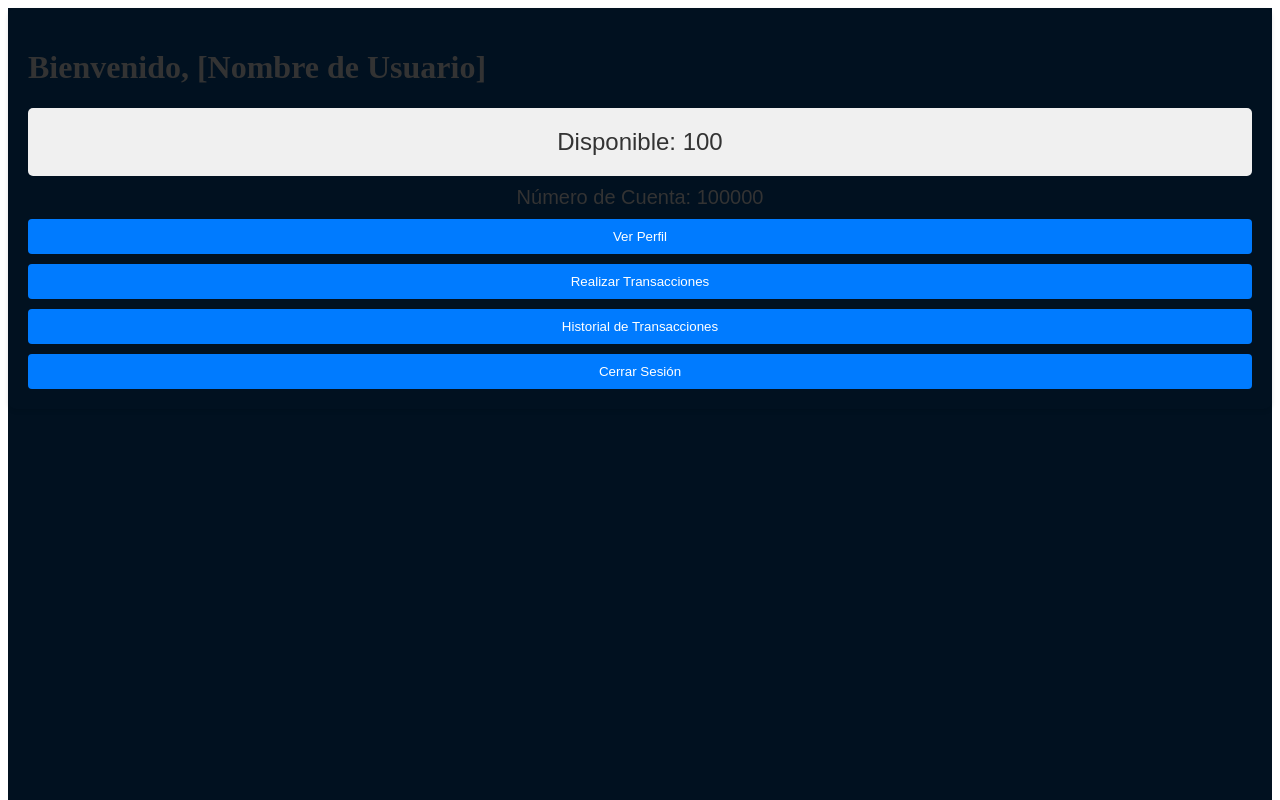
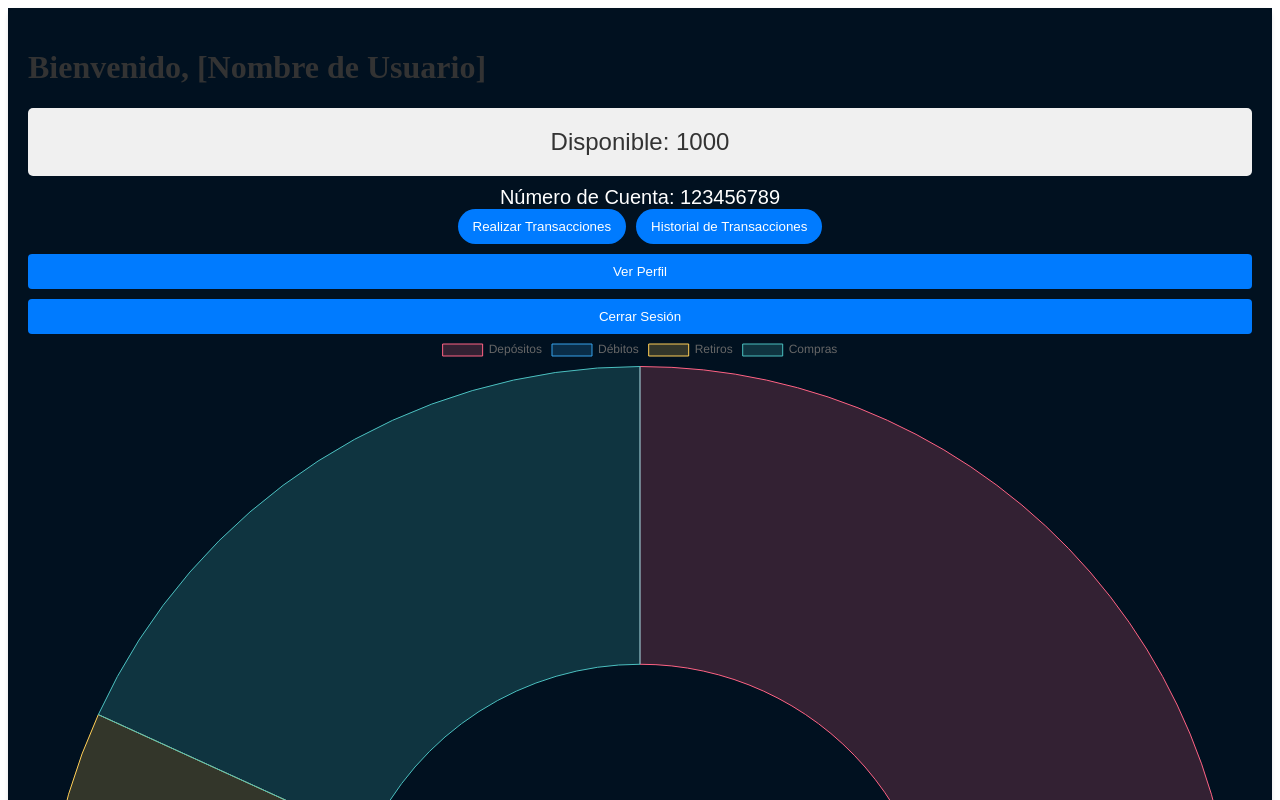
Before and after one commit to Arthurs101/pseudo-bank-db2, an Angular app in the folder front/mini-bank/: page /dashboard in a window 1280 px wide. Shown: the top 800 px of the page. Built offline with nearby package versions, Linux system fonts and the light colour scheme.

Commit message:
gráfico
gráfico, cambio de botones

```diff
--- a/front/mini-bank/src/app/dashboard/dashboard.component.html
+++ b/front/mini-bank/src/app/dashboard/dashboard.component.html
@@ -7,10 +7,14 @@
     <div class="numero-cuenta">
         Número de Cuenta: {{ numeroCuenta }}
     </div>
+    <!-- Contenedor para los botones de transacciones -->
+    <div class="transacciones-container">
+        <button>Realizar Transacciones</button>
+        <button>Historial de Transacciones</button>
+    </div>
     <div class="dashboard-menu">
         <button>Ver Perfil</button>
-        <button>Realizar Transacciones</button>
-        <button>Historial de Transacciones</button>
         <button>Cerrar Sesión</button>
     </div>
+    <canvas id="myChart" width="400" height="400"></canvas>
 </div>
--- a/front/mini-bank/src/app/dashboard/dashboard.component.scss
+++ b/front/mini-bank/src/app/dashboard/dashboard.component.scss
@@ -51,5 +51,28 @@
     font-size: 20px;
     text-align: center;
     font-family: 'Arial', sans-serif;
-    color: #333;
+    color: #ffffff;
+
   }
+
+  /* Estilos existentes... */
+
+  .transacciones-container {
+    display: flex;
+    justify-content: center; // Centra los botones horizontalmente
+    gap: 10px; // Espacio entre los botones
+
+    button {
+        background-color: #007bff; // Un azul estándar para botones
+        color: white;
+        padding: 10px 15px;
+        border: none;
+        border-radius: 50px; // Aumentar para hacer los botones más redondos
+        cursor: pointer;
+        transition: background-color 0.3s;
+
+        &:hover {
+            background-color: #0056b3;
+        }
+    }
+}
--- a/front/mini-bank/src/app/dashboard/dashboard.component.ts
+++ b/front/mini-bank/src/app/dashboard/dashboard.component.ts
@@ -1,4 +1,5 @@
 import { Component, OnInit } from '@angular/core';
+import { Chart, ChartConfiguration, registerables } from 'chart.js';
 
 @Component({
   selector: 'app-dashboard',
@@ -6,12 +7,50 @@ import { Component, OnInit } from '@angular/core';
   styleUrls: ['./dashboard.component.scss']
 })
 export class DashboardComponent implements OnInit {
+  saldoUsuario: number = 1000;
+  numeroCuenta: string = '123456789';
+  chart: Chart | undefined;
 
-  saldoUsuario: number = 100;
-  numeroCuenta: number=100000;
-  constructor() { }
+  constructor() {
+
+    Chart.register(...registerables);
+  }
 
   ngOnInit(): void {
+    this.initChart();
   }
 
+  initChart(): void {
+    const config: ChartConfiguration = {
+      type: 'doughnut',
+      data: {
+        labels: ['Depósitos', 'Débitos', 'Retiros', 'Compras'],
+        datasets: [{
+          label: 'Transacciones del último mes',
+          data: [300, 500, 100, 200],
+          backgroundColor: [
+            'rgba(255, 99, 132, 0.2)',
+            'rgba(54, 162, 235, 0.2)',
+            'rgba(255, 206, 86, 0.2)',
+            'rgba(75, 192, 192, 0.2)'
+          ],
+          borderColor: [
+            'rgba(255,99,132,1)',
+            'rgba(54, 162, 235, 1)',
+            'rgba(255, 206, 86, 1)',
+            'rgba(75, 192, 192, 1)'
+          ],
+          borderWidth: 1
+        }]
+      },
+      options: {
+
+      }
+    };
+
+    const ctx = document.getElementById('myChart') as HTMLCanvasElement;
+    if (ctx) {
+      this.chart = new Chart(ctx, config);
+    }
+  }
 }
--- a/package.json
+++ b/package.json
@@ -1,5 +1,6 @@
 {
   "dependencies": {
+    "chart.js": "^4.4.1",
     "jsonwebtoken": "^9.0.2",
     "mongodb": "^6.3.0"
   }
```
Also changed, not shown: 2 other files (tests, documents, lock files or other folders).
